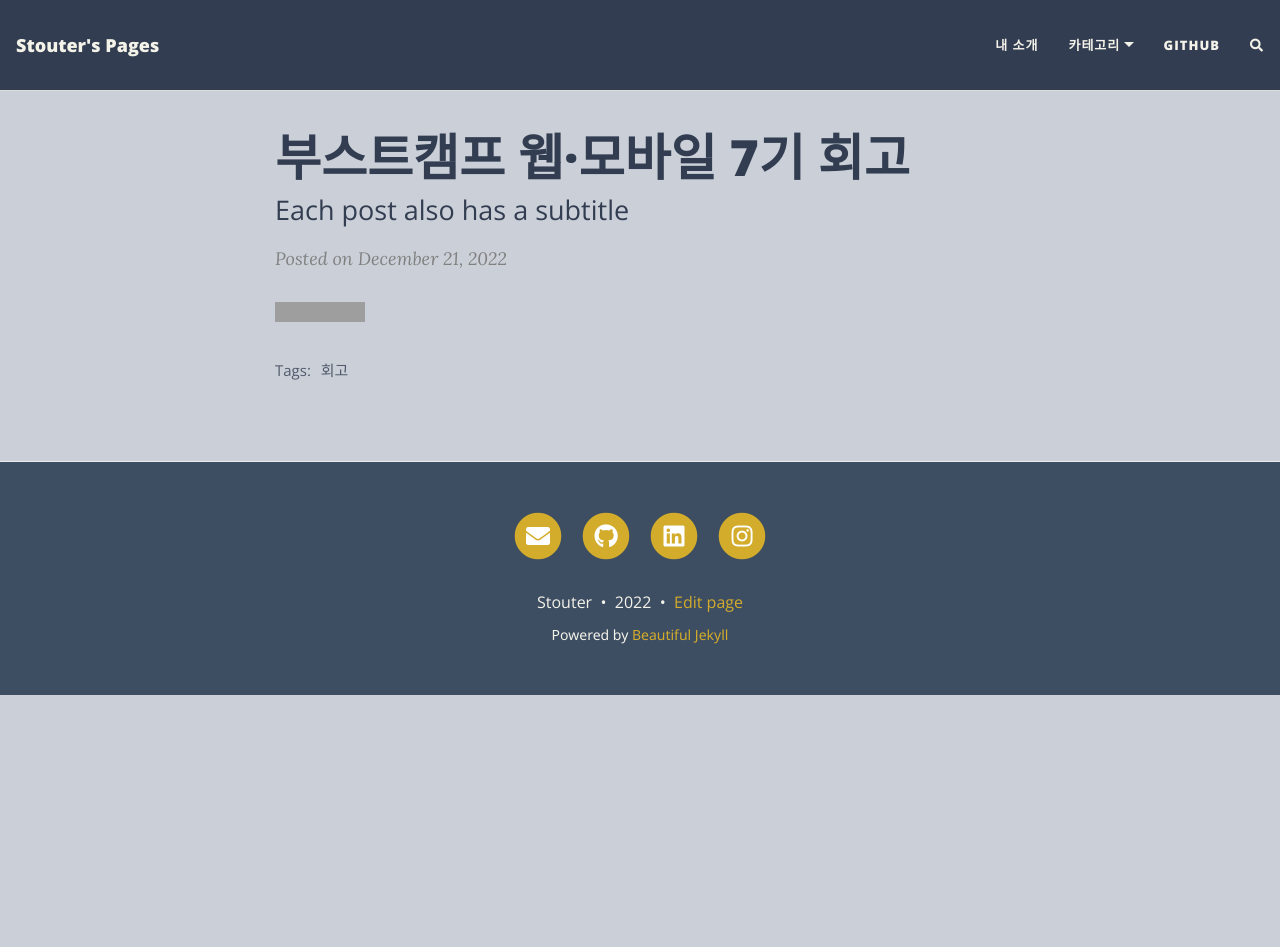
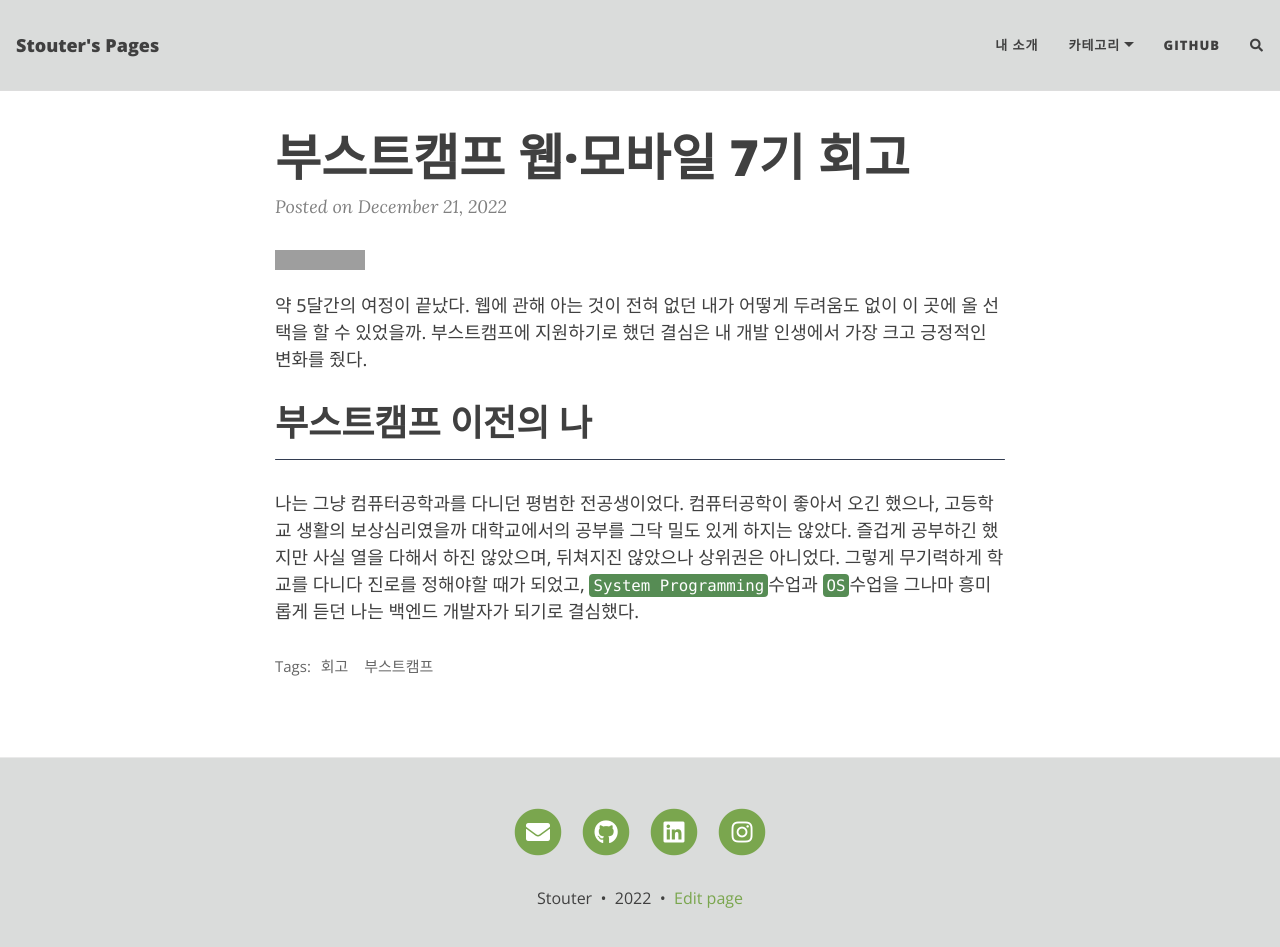
Before and after one commit to comeintostout/comeintostout.github.io, a Jekyll site: the page built from _posts/2022-12-21-부스트캠프-웹·모바일-7기-회고.md, in a window 1280 px wide and 960 px high. Shown: the top 947 px of the window. Built offline with Jekyll 4.4.1, drawn with Linux system fonts in a browser that asks for light colours; nearby versions of some CDN libraries; comment, search, counter and statistics services are not loaded; grey boxes are pictures that could not be loaded.

Commit message:
[fix] 블로그 색상 변경

```diff
--- a/_config.yml
+++ b/_config.yml
@@ -130,29 +130,34 @@ navbar-var-length: false
 # page-col: "#FFFFFF"
 # text-col: "#404040"
 # link-col: "#008AFF"
-# hover-col: "#D9561E"
+# hover-col: "#0085A1"
 # footer-col: "#EAEAEA"
 # footer-text-col: "#777777"
 # footer-link-col: "#404040"
 # footer-hover-col: "#0085A1"
 
-navbar-col: "#333D51"
-navbar-text-col: "#F4F3EA"
-# navbar-border-col: "#D3AC2B"
-page-col: "#CBD0D8"
-text-col: "#333D51"
-link-col: "#DE361D"
-hover-col: "#D9561E"
-# hover-col: "#D3AC2B"
-footer-col: "#3D4D62"
-footer-link-col: "#D3AC2B"
-footer-text-col: "#F4F3EA"
-footer-hover-col: "#D9561E"
+# navbar-col: "#333D51"
+# navbar-text-col: "#F4F3EA"
+# page-col: "#CBD0D8"
+# text-col: "#333D51"
+# link-col: "#DE361D"
+# hover-col: "#D9561E"
+# footer-col: "#3D4D62"
+# footer-link-col: "#D3AC2B"
+# footer-text-col: "#F4F3EA"
+# footer-hover-col: "#D9561E"
 
-# navbar-col: "#B4BDB2"
-# text-col: "#416231"
-# hover-col: "#5F8C48"
-# hover-col: "#D9561E"
+navbar-col: "#DADCDB"
+navbar-text-col: "#404040"
+navbar-border-col: "#DDDDDD"
+page-col: "#Ffffff"
+text-col: "#404040"
+link-col: "#008AFF"
+hover-col: "#568C54"
+footer-col: "#DADCDB"
+footer-text-col: "#404040"
+footer-link-col: "#7AA64E"
+footer-hover-col: "#568C54"
 
 # Alternatively, the navbar, footer, and page background can be set to an image
 # instead of colour
--- a/_includes/footer.html
+++ b/_includes/footer.html
@@ -2,45 +2,40 @@
   <div class="container-md beautiful-jekyll-footer">
     <div class="row">
       <div class="col-xl-8 offset-xl-2 col-lg-10 offset-lg-1">
-      {% include social-networks-links.html %}
-      {% if page.footer-extra %}
+        {% include social-networks-links.html %} {% if page.footer-extra %}
         <div class="footer-custom-content">
-          {% for file in page.footer-extra %}
-            {% include {{ file }} %}
-          {% endfor %}
+          {% for file in page.footer-extra %} {% include {{ file }} %} {% endfor
+          %}
         </div>
         {% endif %}
         <p class="copyright text-muted">
-      {% if site.author %}
-        {{ site.author }}
-        &nbsp;&bull;&nbsp;
-      {% endif %}
-      {{ site.time | date: '%Y' }}
-
-      {% if site.url-pretty %}
+          {% if site.author %} {{ site.author }} &nbsp;&bull;&nbsp; {% endif %}
+          {{ site.time | date: '%Y' }} {% if site.url-pretty %}
           &nbsp;&bull;&nbsp;
           <span class="author-site">
-          <a href="{% if site.url-canonical %}{{ site.url-canonical }}{% else %}{{ '' | absolute_url }}{% endif %}">{{ site.url-pretty }}</a>
+            <a
+              href="{% if site.url-canonical %}{{ site.url-canonical }}{% else %}{{ '' | absolute_url }}{% endif %}"
+              >{{ site.url-pretty }}</a
+            >
           </span>
-      {% endif %}
-
-      {% if site.matomo %}
-        {% if site.matomo.opt-out %}
+          {% endif %} {% if site.matomo %} {% if site.matomo.opt-out %}
           &nbsp;&bull;&nbsp;
-          <a href="http://{{- site.matomo.uri -}}/index.php?module=CoreAdminHome&action=optOut" target="_blank" class="text_muted">Do-not-Track</a>
-        {% endif %}
+          <a
+            href="http://{{- site.matomo.uri -}}/index.php?module=CoreAdminHome&action=optOut"
+            target="_blank"
+            class="text_muted"
+            >Do-not-Track</a
+          >
+          {% endif %} {% endif%} {% if site.edit_page_button and
+          site.github.repository_url %} &nbsp;&bull;&nbsp;
+          <a
+            title="Edit this page on GitHub"
+            href="{{ site.github.repository_url }}/edit/{{ site.github.source.branch }}/{{ page.path }}"
+            class="text_muted"
+            >Edit page</a
+          >
           {% endif%}
-
-      {% if site.edit_page_button and site.github.repository_url %}
-        &nbsp;&bull;&nbsp;
-        <a title="Edit this page on GitHub" href="{{ site.github.repository_url }}/edit/{{ site.github.source.branch }}/{{ page.path }}" class="text_muted">Edit page</a>
-       {% endif%}
-
         </p>
-      {% unless site.remove-ads %}<p class="theme-by text-muted">
-        Powered by
-        <a href="https://beautifuljekyll.com">Beautiful Jekyll</a>
-      </p>{% endunless %}
       </div>
     </div>
   </div>
--- a/_posts/2022-12-21-부스트캠프-웹·모바일-7기-회고.md
+++ b/_posts/2022-12-21-부스트캠프-웹·모바일-7기-회고.md
@@ -1,9 +1,17 @@
 ---
 layout: post
 title: 부스트캠프 웹·모바일 7기 회고
-subtitle: Each post also has a subtitle
+thumbnail-img: /assets/img/thumb.png
 gh-repo: boostcampwm-2022
 gh-badge: [follow]
-tags: [회고]
+tags: [회고, 부스트캠프]
 comments: true
 ---
+
+약 5달간의 여정이 끝났다. 웹에 관해 아는 것이 전혀 없던 내가 어떻게 두려움도 없이 이 곳에 올 선택을 할 수 있었을까. 부스트캠프에 지원하기로 했던 결심은 내 개발 인생에서 가장 크고 긍정적인 변화를 줬다.
+
+# 부스트캠프 이전의 나
+
+---
+
+나는 그냥 컴퓨터공학과를 다니던 평범한 전공생이었다. 컴퓨터공학이 좋아서 오긴 했으나, 고등학교 생활의 보상심리였을까 대학교에서의 공부를 그닥 밀도 있게 하지는 않았다. 즐겁게 공부하긴 했지만 사실 열을 다해서 하진 않았으며, 뒤쳐지진 않았으나 상위권은 아니었다. 그렇게 무기력하게 학교를 다니다 진로를 정해야할 때가 되었고, `System Programming`수업과 `OS`수업을 그나마 흥미롭게 듣던 나는 백엔드 개발자가 되기로 결심했다.
--- a/assets/css/beautifuljekyll.css
+++ b/assets/css/beautifuljekyll.css
@@ -868,8 +868,8 @@ table tr td :last-child {
 
 code {
   padding: 0.125rem 0.25rem;
-  color: #c7254e;
-  background-color: #f9f2f4;
+  color:#ffffff;
+  background-color: #568C54;
   border-radius: 0.25rem;
 }
 
@@ -998,14 +998,14 @@ pre {
 }
 
 .blog-post hr {
-  max-width: 25%;
-  border-width: 0.25rem;
+  max-width: 100%;
+  border-width: 0.01rem;
   border-radius: 0.1875rem;
-  border-color: #808080;
+  border-color: #333D51;
 }
 
 .blog-post blockquote {
-  padding: 0.625rem 1.25rem;
+  padding: 0.625rem 1.5rem;
   margin: 0 0 1.25rem;
   font-size: 1.1rem;
   border-left: 0.3125rem solid #eee;
```
Lines whose indentation alone changed are shown as unchanged.
